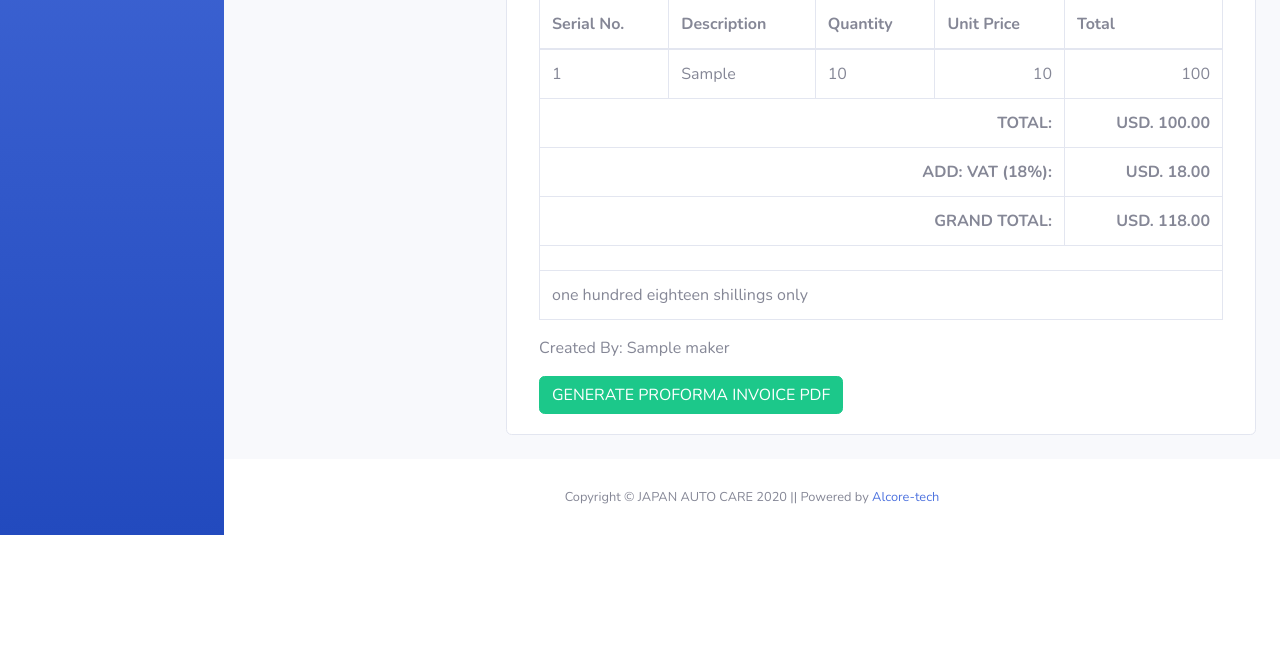
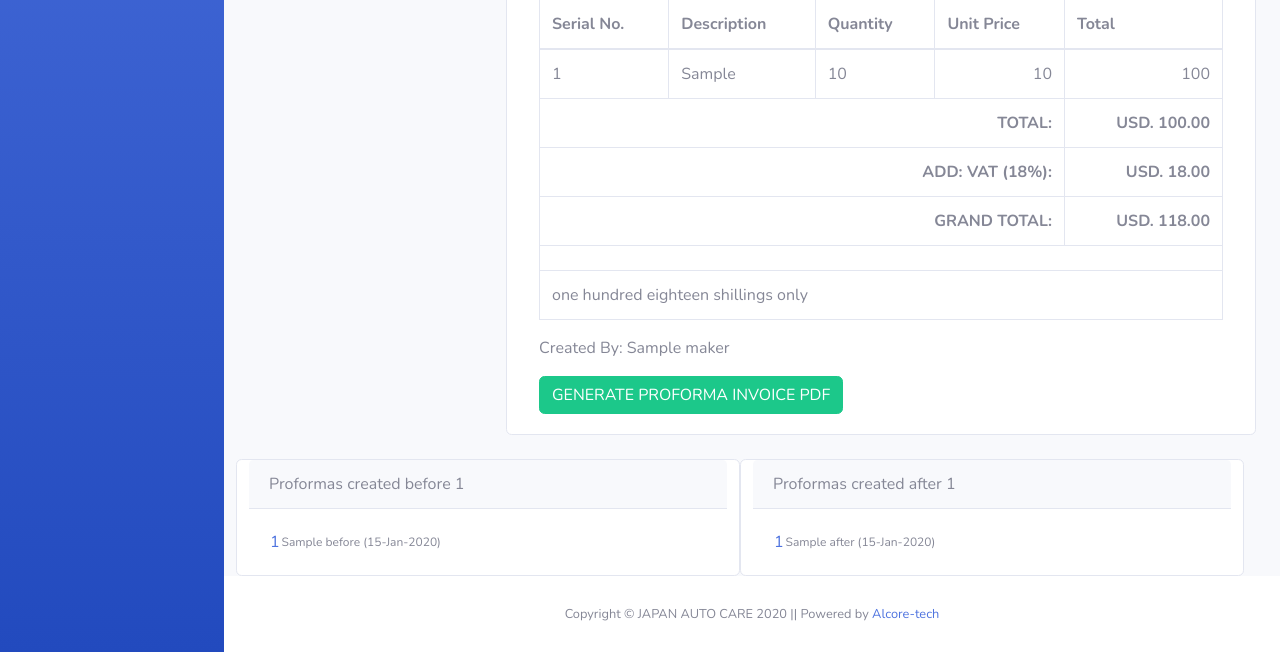
Before and after one commit to rdeveloper1925/jpa-sys, a CodeIgniter 4 app: the page made by app/Views/proforma/taxAndDiscounts.php in a window 1280 px wide. Shown: the part 581-1233 px from the top of the page. Before the commit the page ends 1116 px from the top, so only its background shows below. Run offline with PHP 8.4 and a stand-in for CodeIgniter, Linux system fonts and the light colour scheme; the template is opened without the code that fills it: most values are stand-ins (such as "Sample title", 1, 10 or a date in 2020); data that the repository does not hold is empty; some libraries are stand-ins or nearby versions.

Commit message:
suppliers-extended2

```diff
--- a/app/Views/proforma/taxAndDiscounts.php
+++ b/app/Views/proforma/taxAndDiscounts.php
@@ -157,6 +157,39 @@ $this->section('content') ?>
 		</div>
 	</div>
 </div>
+    <div class="col-md-12 row">
+        <div class="card m-0 col-md-6">
+            <div class="card-header">
+                Proformas created before <?=$invoiceId?>
+            </div>
+            <div class="card-body">
+                <table class="">
+                    <?php foreach($before as $r): ?>
+                    <tr>
+                        <td><a href="<?=base_url('proforma/tax_and_discounts/'.$r->invoiceId)?>"><?=$r->invoiceId?></a> </td>
+                        <td style="font-size: 12px;"><?=$r->customerName?> (<?=date('d-M-Y',strtotime($r->date))?>)</td>
+
+                    </tr>
+                    <?php endforeach; ?>
+                </table>
+            </div>
+        </div>
+        <div class="card m-0 col-md-6">
+            <div class="card-header">
+                Proformas created after <?=$invoiceId?>
+            </div>
+            <div class="card-body">
+                <table class="">
+                    <?php foreach($after as $r): ?>
+                        <tr>
+                            <td><a href="<?=base_url('proforma/tax_and_discounts/'.$r->invoiceId)?>"><?=$r->invoiceId?></a> </td>
+                            <td style="font-size: 12px;"><?=$r->customerName?> (<?=date('d-M-Y',strtotime($r->date))?>)</td>
+                        </tr>
+                    <?php endforeach; ?>
+                </table>
+            </div>
+        </div>
+    </div>
 </div>
 
 <?php $this->endsection(); ?>
--- a/app/Views/suppliers/view_ledger.php
+++ b/app/Views/suppliers/view_ledger.php
@@ -88,7 +88,11 @@
                         </div>
                         <div class="form-group col-6">
                             <label for="date">Quantity:</label>
-                            <input type="date" class="form-control" required name="quantity"/>
+                            <input type="text" class="form-control" required name="quantity"/>
+                        </div>
+                        <div class="form-group col-6">
+                            <label for="date">Quantity:</label>
+                            <input type="text" class="form-control" required name="quantity"/>
                         </div>
                     </div>
 
```
Also changed, not shown: app/Controllers/Proforma.php (+7 -2 lines). Lines whose indentation alone changed are shown as unchanged.
